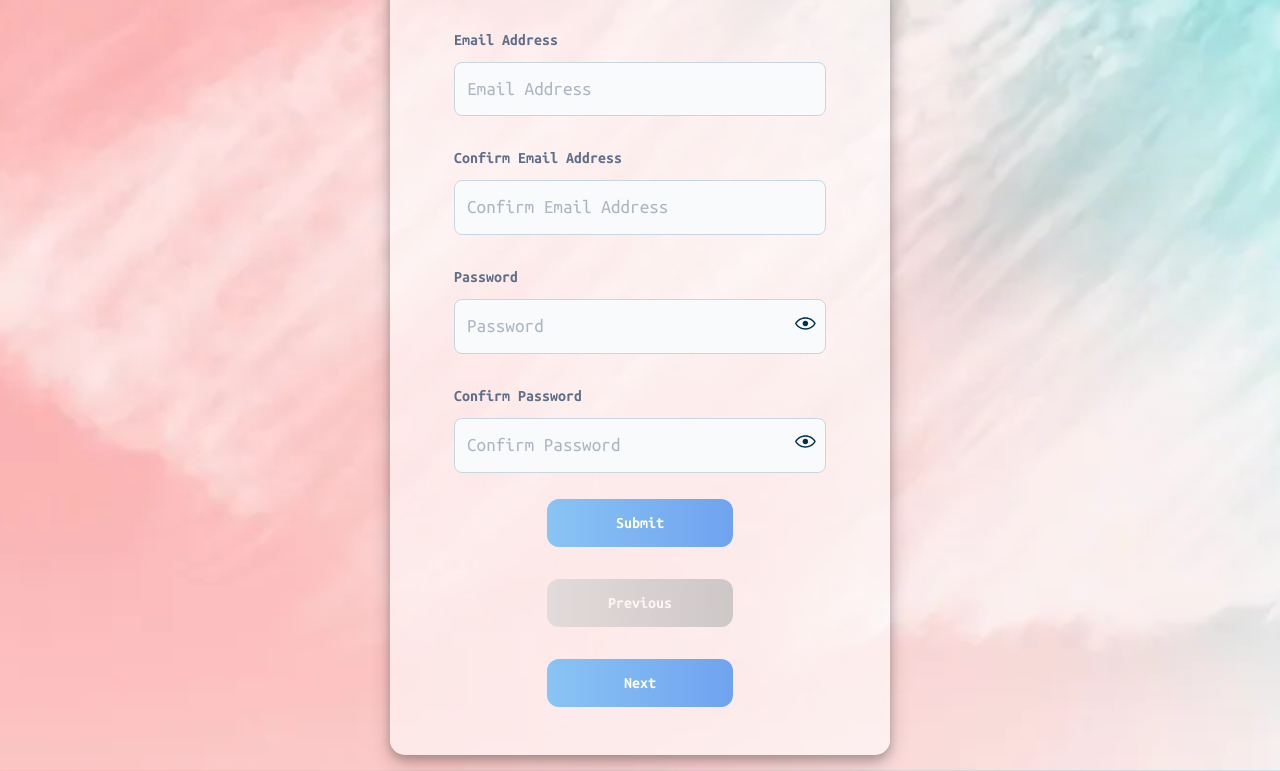
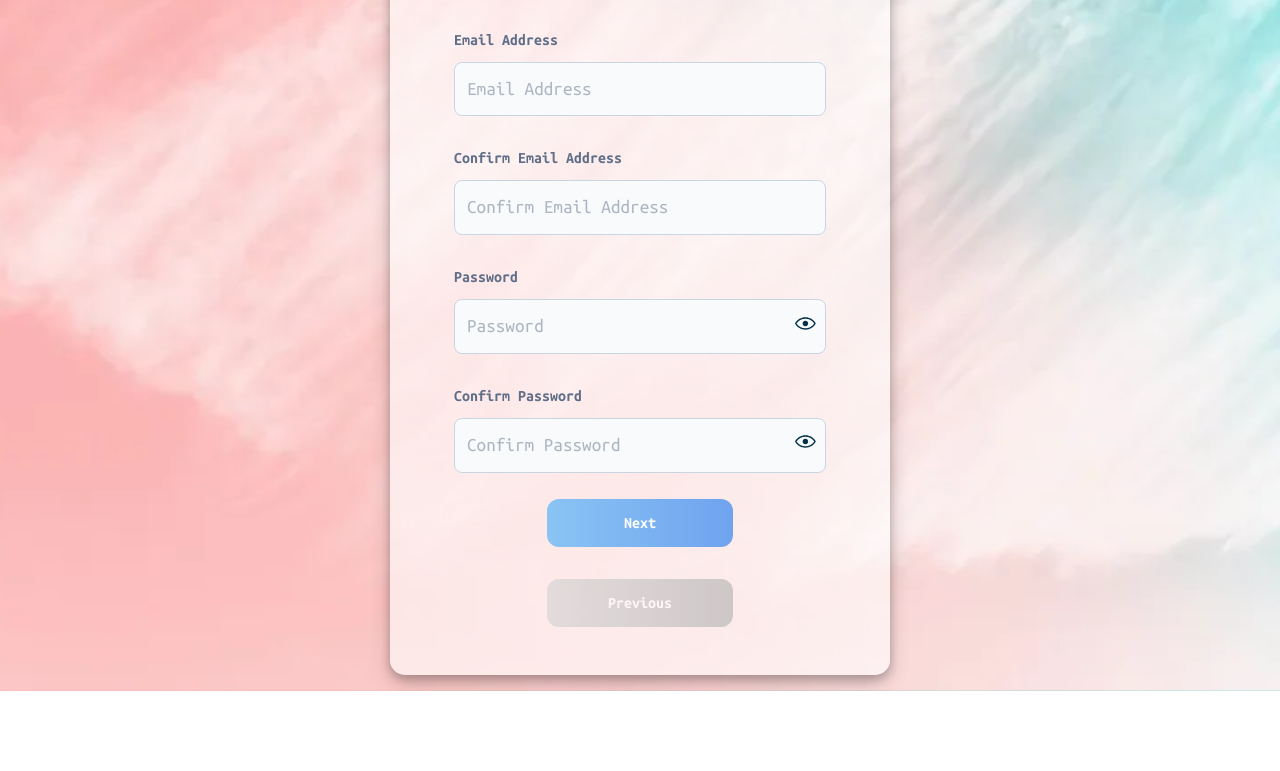
Before and after one commit to Dariusz-Wolontariusz/registration-form, a Next.js app: page / in a window 1280 px wide. Shown: the part 386-1157 px from the top of the page. After the commit the page ends 1077 px from the top, so only its background shows below. Built offline with nearby package versions, Linux system fonts and the light colour scheme.

Commit message:
add custom hook for multi step form logic, changed rendering in buttonPanel

```diff
--- a/src/app/components/buttonPanel/ButtonPanel.tsx
+++ b/src/app/components/buttonPanel/ButtonPanel.tsx
@@ -17,14 +17,25 @@ export default function ({
 }: ButtonPanelProps) {
 	return (
 		<>
-			<FormSubmit asChild>
+			{isNextDisabled ? (
+				<FormSubmit asChild>
+					<Button
+						id='my-submit'
+						className='form__submit-btn'
+						type='submit'
+						buttonText='Submit'
+					/>
+				</FormSubmit>
+			) : (
 				<Button
-					id='my-submit'
 					className='form__submit-btn'
-					type='submit'
-					buttonText='Submit'
+					onClick={onNext}
+					disabled={isNextDisabled}
+					type='button'
+					buttonText='Next'
 				/>
-			</FormSubmit>
+			)}
+
 			<Button
 				className='form__submit-btn'
 				type='button'
@@ -33,13 +44,13 @@ export default function ({
 				buttonText='Previous'
 			/>
 
-			<Button
+			{/* <Button
 				className='form__submit-btn'
 				onClick={onNext}
 				disabled={isNextDisabled}
 				type='button'
 				buttonText='Next'
-			/>
+			/> */}
 		</>
 	)
 }
--- a/src/app/components/multistepForm/MultistepForm.tsx
+++ b/src/app/components/multistepForm/MultistepForm.tsx
@@ -5,12 +5,21 @@ import StepOne from '../stepOne/StepOne'
 import StepTwo from '../stepTwo/StepTwo'
 import StepThree from '../stepThree/StepThree'
 import FormData from '@/app/types/formData'
+import useMultiStepForm from "@/app/customHooks/import React from 'react'"
 
 export default function MultistepForm() {
 	const steps = [StepOne, StepTwo, StepThree]
 
-	const [currentStep, setCurrentStep] = useState(0)
-	const [formData, setFormData] = useState<FormData>({
+	const {
+		currentStep,
+		nextStep,
+		previousStep,
+		updateFormData,
+		isNextDisabled,
+		isPrevDisabled,
+		formData,
+	} = useMultiStepForm(
+		{
 			firstName: '',
 			lastName: '',
 			email: '',
@@ -20,19 +29,11 @@ export default function MultistepForm() {
 			city: '',
 			postalCode: '0000',
 			country: '',
-	})
+		},
+		steps
+	)
 
 	const CurrentStepComponent = steps[currentStep]
-
-	const nextStep = () => setCurrentStep((next) => next + 1)
-	const previousStep = () => setCurrentStep((prev) => prev - 1)
-
-	const isPrevDisabled = currentStep === 0
-	const isNextDisabled = currentStep === steps.length - 1
-
-	const updateFormData = (newData: Partial<FormData>) => {
-		setFormData((prevData) => ({ ...prevData, ...newData }))
-	}
 
 	function handleSubmit(e: React.FormEvent<HTMLFormElement>) {
 		e.preventDefault()
--- /dev/null
+++ b/src/app/customHooks/import React from 'react'.tsx
@@ -0,0 +1,27 @@
+import React, { useState } from 'react'
+import FormData from '@/app/types/formData'
+
+export default function useMultiStepForm(
+	initialData: FormData,
+	steps: React.ComponentType<any>[]
+) {
+	const [currentStep, setCurrentStep] = useState<number>(0)
+	const [formData, setFormData] = React.useState<FormData>(initialData)
+
+	const nextStep = () => setCurrentStep((next) => next + 1)
+	const previousStep = () => setCurrentStep((prev) => prev - 1)
+
+	const updateFormData = (newData: Partial<FormData>) => {
+		setFormData((prevData) => ({ ...prevData, ...newData }))
+	}
+
+	return {
+		currentStep,
+		formData,
+		nextStep,
+		previousStep,
+		updateFormData,
+		isPrevDisabled: currentStep === 0,
+		isNextDisabled: currentStep === steps.length - 1,
+	}
+}
```
Lines whose indentation alone changed are shown as unchanged.
